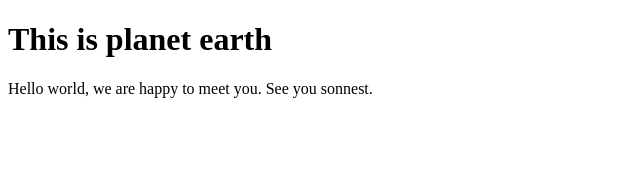
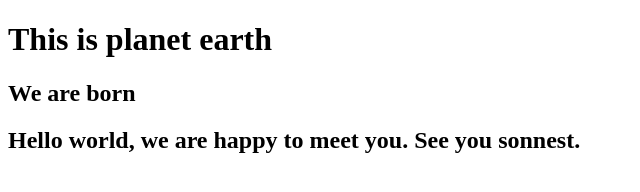
Before and after one commit to JoachimGidi/hello, a plain HTML site: page hello.html in a window 1280 px wide. Shown: the whole page, without its empty margins (0-640 px from the left). Drawn offline with Linux system fonts and the light colour scheme.

Commit message:
Update hello.html

```diff
--- a/hello.html
+++ b/hello.html
@@ -7,6 +7,7 @@
 </head>
 <body>
     <h1>This is planet earth</h1>
+    <h2>We are born<h2>
     Hello world, we are happy to meet you.
     See you sonnest.
 </body>
```
